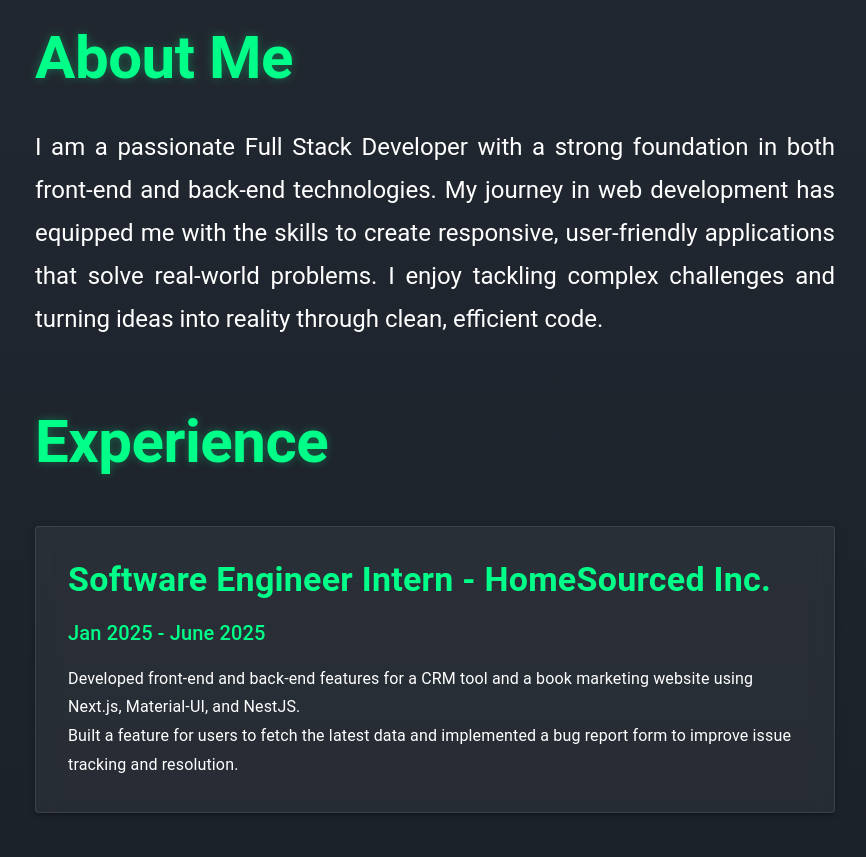
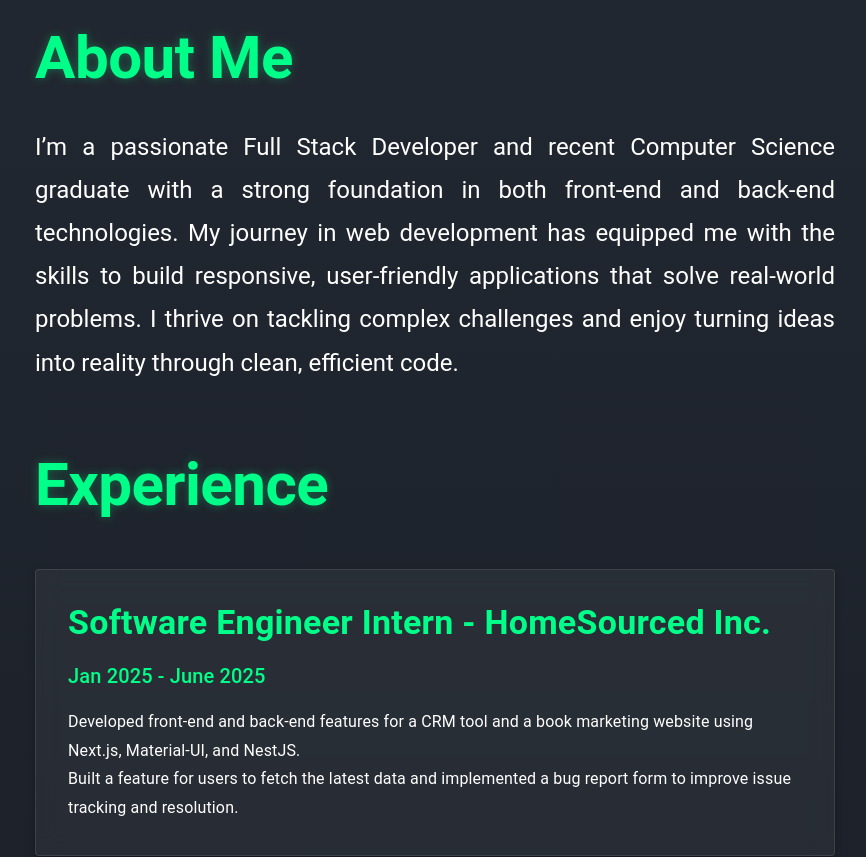
Before and after one commit to Chanekx/portfolio, a React (Vite) app in the folder web/: page / in a window 1280 px wide. Shown: the part 1140-1997 px from the top of the page, without its empty margins (205-1071 px from the left). Built offline with nearby package versions, Linux system fonts and the light colour scheme.

Commit message:
Changed the about me section introduction

```diff
--- a/web/src/pages/aboutme/index.tsx
+++ b/web/src/pages/aboutme/index.tsx
@@ -38,12 +38,12 @@ const AboutMeSection = ({ sx }: AboutMeSectionProps) => {
             textAlign: "justify",
           }}
         >
-          I am a passionate Full Stack Developer with a strong foundation in
-          both front-end and back-end technologies. My journey in web
-          development has equipped me with the skills to create responsive,
-          user-friendly applications that solve real-world problems. I enjoy
-          tackling complex challenges and turning ideas into reality through
-          clean, efficient code.
+          I’m a passionate Full Stack Developer and recent Computer Science
+          graduate with a strong foundation in both front-end and back-end
+          technologies. My journey in web development has equipped me with the
+          skills to build responsive, user-friendly applications that solve
+          real-world problems. I thrive on tackling complex challenges and enjoy
+          turning ideas into reality through clean, efficient code.
         </Typography>
       </Stack>
 
@@ -94,7 +94,7 @@ const AboutMeSection = ({ sx }: AboutMeSectionProps) => {
             >
               Developed front-end and back-end features for a CRM tool and a
               book marketing website using Next.js, Material-UI, and NestJS.
-              < br/>
+              <br />
               Built a feature for users to fetch the latest data and implemented
               a bug report form to improve issue tracking and resolution.
             </Typography>
@@ -136,12 +136,12 @@ const AboutMeSection = ({ sx }: AboutMeSectionProps) => {
             >
               Managed epics, product backlog and wrote user stories with clear
               acceptance criteria for SaaS projects.
-              <br/>
-              Tested platforms, identified bugs, and recommended improvements using generative AI
-              tools.
               <br />
-               Collaborated with cross-functional teams and gained
-              exposure to Agile/Scrum practices.
+              Tested platforms, identified bugs, and recommended improvements
+              using generative AI tools.
+              <br />
+              Collaborated with cross-functional teams and gained exposure to
+              Agile/Scrum practices.
             </Typography>
           </Stack>
         </Paper>
```
